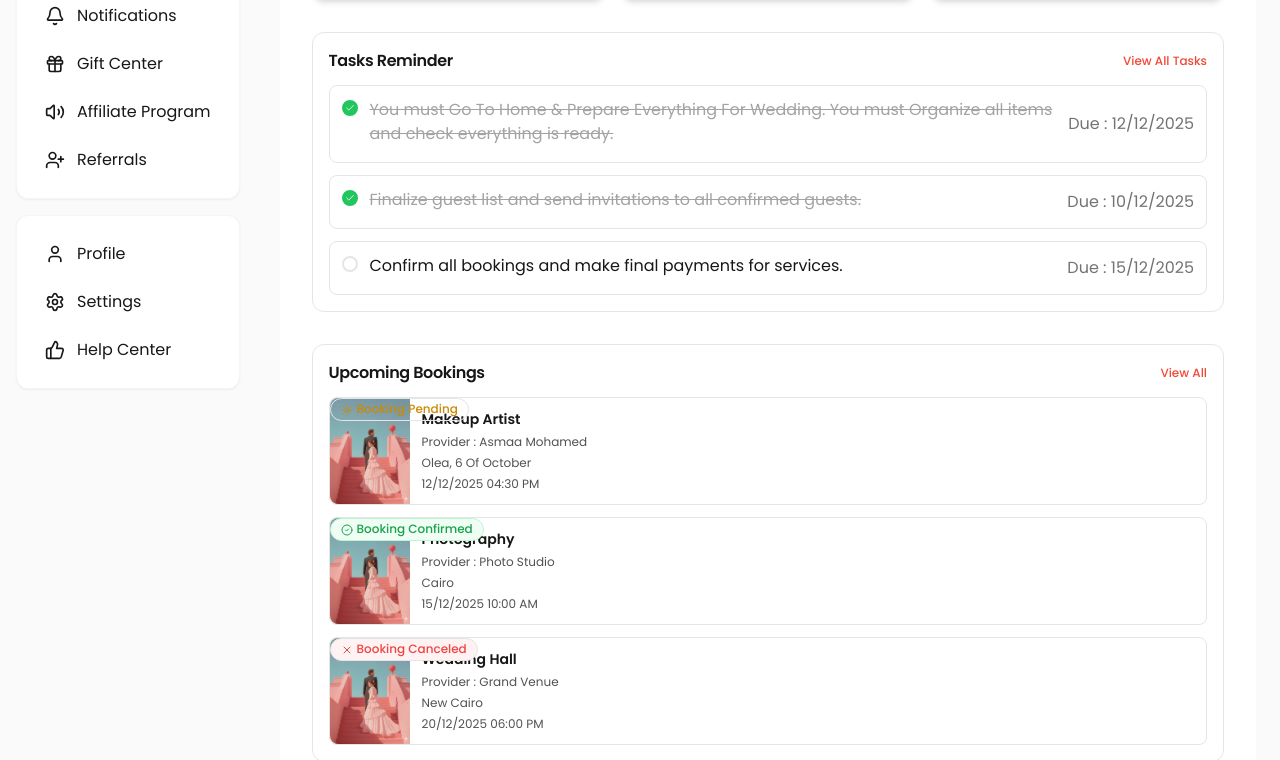
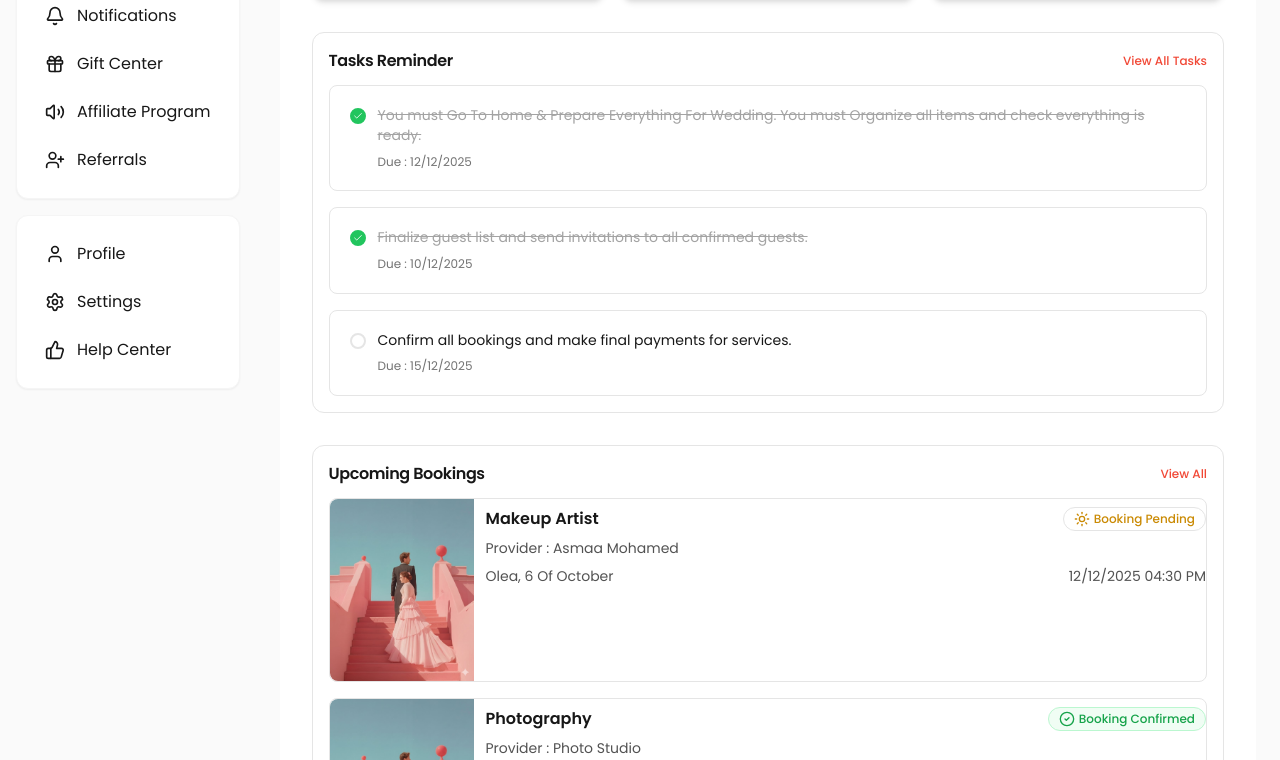
Before and after one commit to engahmedragab/OurBrideWeb, a Next.js app: page /events/planning/overview in a window 1280 px wide. Shown: the part 520-1280 px from the top of the page. Built offline with nearby package versions, Linux system fonts and the light colour scheme.

Commit message:
Enhance TasksReminder and UpcomingBookings components with improved responsive design and layout adjustments. Update spacing, typography, and badge visibility for better user experience across devices.

```diff
--- a/src/Components/overviews/TasksReminder.tsx
+++ b/src/Components/overviews/TasksReminder.tsx
@@ -29,27 +29,25 @@ export const TasksReminder = ({ tasks, viewAllHref = '#' }: TasksReminderProps)
           View All Tasks
         </Link>
       </div>
-      <div className="space-y-3">
+      <div className="space-y-3 sm:space-y-4">
         {tasks.map(task => (
-          <div key={task.id} className="bg-white rounded-lg border border-gray-200 p-3 flex items-start gap-3">
+          <div key={task.id} className="bg-white rounded-lg border border-gray-200 p-3 sm:p-4 sm:p-5 flex items-start gap-2 sm:gap-3">
             <Checkbox
               checked={task.completed}
               onChange={() => {}}
               variant={task.completed ? 'successFilled' : 'gray'}
               shape="circle"
               size="sm"
-              className="mt-0.5 flex-shrink-0"
+              className="flex-shrink-0 mt-0.5"
             />
-            <div className="flex-1 min-w-0 flex items-center justify-between gap-2">
-              <div className="flex-1 min-w-0">
-                <p className={cn(
-                  'text-13 mb-1',
-                  task.completed ? 'line-through text-gray-400' : 'text-gray-900'
-                )}>
-                  {task.description}
-                </p>
-              </div>
-              <p className="text-11 text-gray-500 flex-shrink-0">
+            <div className="flex-1 min-w-0 flex flex-col gap-2">
+              <p className={cn(
+                'text-12 sm:text-13 md:text-14',
+                task.completed ? 'line-through text-gray-400' : 'text-gray-900'
+              )}>
+                {task.description}
+              </p>
+              <p className="text-12 text-gray-500">
                 Due : {format(new Date(task.dueDate), 'dd/MM/yyyy')}
               </p>
             </div>
--- a/src/Components/overviews/UpcomingBookings.tsx
+++ b/src/Components/overviews/UpcomingBookings.tsx
@@ -36,50 +36,76 @@ export const UpcomingBookings = ({ bookings, imageSrc, viewAllHref = '/events/pl
           View All
         </Link>
       </div>
-      <div className="space-y-3">
+      <div className="space-y-3 sm:space-y-4">
         {bookings.map(booking => (
-          <div key={booking.id} className="bg-white rounded-lg border border-gray-200 flex items-stretch gap-3 relative">
+          <div key={booking.id} className="bg-white rounded-lg border border-gray-200 flex items-stretch sm:items-start gap-0 relative">
             {/* Image Thumbnail */}
-            <div className="w-20 self-stretch rounded-l-lg rounded-r-none bg-gray-200 flex-shrink-0 overflow-hidden">
+            <div className="w-24 sm:w-32 md:w-36 h-full sm:h-auto self-stretch sm:self-start rounded-l-lg rounded-r-none bg-gray-200 flex-shrink-0 overflow-hidden">
               <Image
                 src={booking.imageSrc || imageSrc}
                 alt={booking.title}
-                width={64}
-                height={64}
-                className="w-full h-full object-cover"
+                width={144}
+                height={144}
+                className="w-full h-full sm:h-auto sm:max-h-36 object-cover"
               />
             </div>
 
             {/* Content */}
-            <div className="flex-1 min-w-0 py-3 pr-3">
-              <p className="text-14 font-semibold text-gray-900 mb-1">{booking.title}</p>
-              <p className="text-12 text-gray-600 mb-1">Provider : {booking.providerUserName}</p>
-              <p className="text-12 text-gray-600 mb-1">{booking.location}</p>
-              <p className="text-12 text-gray-600">
-                {format(new Date(booking.date), 'dd/MM/yyyy')} {booking.time}
-              </p>
-            </div>
-
-            {/* Status Badge - Top Right */}
-            <div className="absolute top-3 right-3">
+            <div className="flex-1 min-w-0 py-2 sm:py-2 pl-3 sm:pl-4 pr-3 relative">
+              <div className="flex flex-col gap-1.5 sm:gap-2">
+                {/* Mobile Layout: Badge first, then title below */}
+                {/* Badge - Show on mobile only, above title */}
+                <div className="sm:hidden flex flex-col gap-2">
                   {booking.status === 'pending' && (
-                <Badge variant="pending" className="text-11 flex items-center gap-1 flex-shrink-0">
-                  <Sun className="w-3 h-3" />
+                    <Badge variant="pending" className="text-10 flex items-center gap-1 w-fit">
+                      <Sun className="w-2.5 h-2.5" />
                       <span>Booking Pending</span>
                     </Badge>
                   )}
                   {booking.status === 'confirmed' && (
-                <Badge variant="confirmed" className="text-11 flex items-center gap-1 flex-shrink-0">
-                  <CheckCircle2 className="w-3 h-3" />
+                    <Badge variant="confirmed" className="text-10 flex items-center gap-1 w-fit">
+                      <CheckCircle2 className="w-2.5 h-2.5" />
                       <span>Booking Confirmed</span>
                     </Badge>
                   )}
                   {booking.status === 'canceled' && (
-                <Badge variant="outline" className="text-11 flex items-center gap-1 flex-shrink-0 border-red-500 text-red-500 bg-red-50">
-                  <X className="w-3 h-3" />
+                    <Badge variant="outline" className="text-10 flex items-center gap-1 w-fit border-red-500 text-red-500 bg-red-50">
+                      <X className="w-2.5 h-2.5" />
                       <span>Booking Canceled</span>
                     </Badge>
                   )}
+                  <p className="text-14 font-semibold text-gray-900">{booking.title}</p>
+                </div>
+                {/* Desktop Layout: Title and badge inline */}
+                <div className="hidden sm:flex sm:items-start sm:justify-between sm:gap-2">
+                  <p className="text-16 font-semibold text-gray-900 flex-1">{booking.title}</p>
+                  {booking.status === 'pending' && (
+                    <Badge variant="pending" className="text-12 flex items-center gap-1 flex-shrink-0">
+                      <Sun className="w-4 h-4" />
+                      <span>Booking Pending</span>
+                    </Badge>
+                  )}
+                  {booking.status === 'confirmed' && (
+                    <Badge variant="confirmed" className="text-12 flex items-center gap-1 flex-shrink-0">
+                      <CheckCircle2 className="w-4 h-4" />
+                      <span>Booking Confirmed</span>
+                    </Badge>
+                  )}
+                  {booking.status === 'canceled' && (
+                    <Badge variant="outline" className="text-12 flex items-center gap-1 flex-shrink-0 border-red-500 text-red-500 bg-red-50">
+                      <X className="w-4 h-4" />
+                      <span>Booking Canceled</span>
+                    </Badge>
+                  )}
+                </div>
+                <p className="text-12 sm:text-14 text-gray-600">Provider : {booking.providerUserName}</p>
+                <div className="flex flex-col sm:flex-row sm:items-center sm:justify-between gap-1 sm:gap-2">
+                  <p className="text-12 sm:text-14 text-gray-600">{booking.location}</p>
+                  <p className="text-12 sm:text-14 text-gray-600">
+                    {format(new Date(booking.date), 'dd/MM/yyyy')} {booking.time}
+                  </p>
+                </div>
+              </div>
             </div>
           </div>
         ))}
```
Lines whose indentation alone changed are shown as unchanged.
